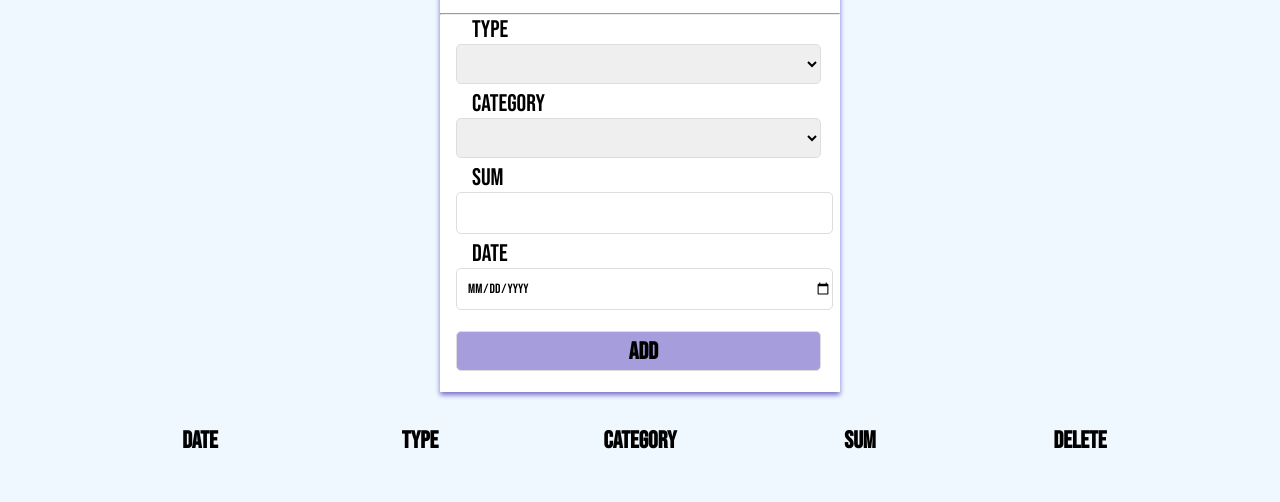
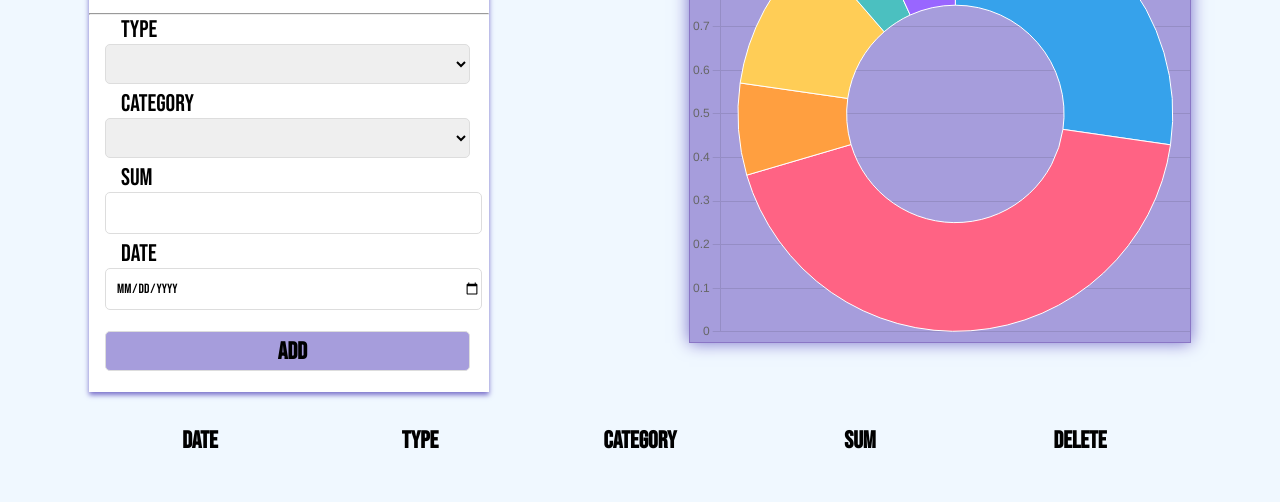
Before and after one commit to koksha19/expense-tracker, a website: page index.html in a window 1280 px wide. Shown: the part 298-800 px from the top of the page. Drawn offline with nearby package versions, Linux system fonts and the light colour scheme.

Commit message:
Added a diagram for expense categories

```diff
--- /dev/null
+++ b/diagram.js
@@ -0,0 +1,30 @@
+const ctx = document.getElementById("diagram");
+
+new Chart(ctx, {
+    type: "doughnut",
+    data: {
+        labels: [
+            "Food",
+            "Entertainment",
+            "Healthcare",
+            "Taxes",
+            "Rent",
+            "Insurance",
+            "Other",
+        ],
+        datasets: [
+            {
+                label: "Expense Categories",
+                data: [12, 19, 3, 5, 2, 3],
+                borderWidth: 1,
+            },
+        ],
+    },
+    options: {
+        scales: {
+            y: {
+                beginAtZero: true,
+            },
+        },
+    },
+});
--- a/index.html
+++ b/index.html
@@ -14,6 +14,7 @@
 </head>
 <body>
     <h1>Expense Tracker</h1>
+    <div class="container">
         <div class="article">
             <header>
                 <div class="card">
@@ -66,6 +67,12 @@
                 </div>
             </div>
         </div>
+        <div class="diagram">
+            <canvas id="diagram" width="500" height="400"></canvas>
+        </div>
+        <script src="https://cdn.jsdelivr.net/npm/chart.js@4.4.3/dist/chart.umd.min.js"></script>
+        <script src="diagram.js"></script>
+    </div>
     <table class="table">
         <thead>
         <tr>
--- a/styles.css
+++ b/styles.css
@@ -14,9 +14,16 @@ body {
 
 .article {
     max-width: 400px;
-    margin: auto;
+    margin: 0;
     background-color: #fff;
     box-shadow: 0 3px 5px #7a70cb;
+}
+
+.container {
+    display: flex;
+    align-items: center;
+    justify-content: center;
+    gap: 200px;
 }
 
 header {
@@ -75,6 +82,12 @@ button {
     font-weight: 600;
 }
 
+.diagram {
+    border: 1px solid #8a76c5;
+    background: #a69ddc;
+    box-shadow: 0 0 16px #7a70cb;
+}
+
 .table {
     padding-top: 2rem;
     width: 100%;
```
Lines whose indentation alone changed are shown as unchanged.
